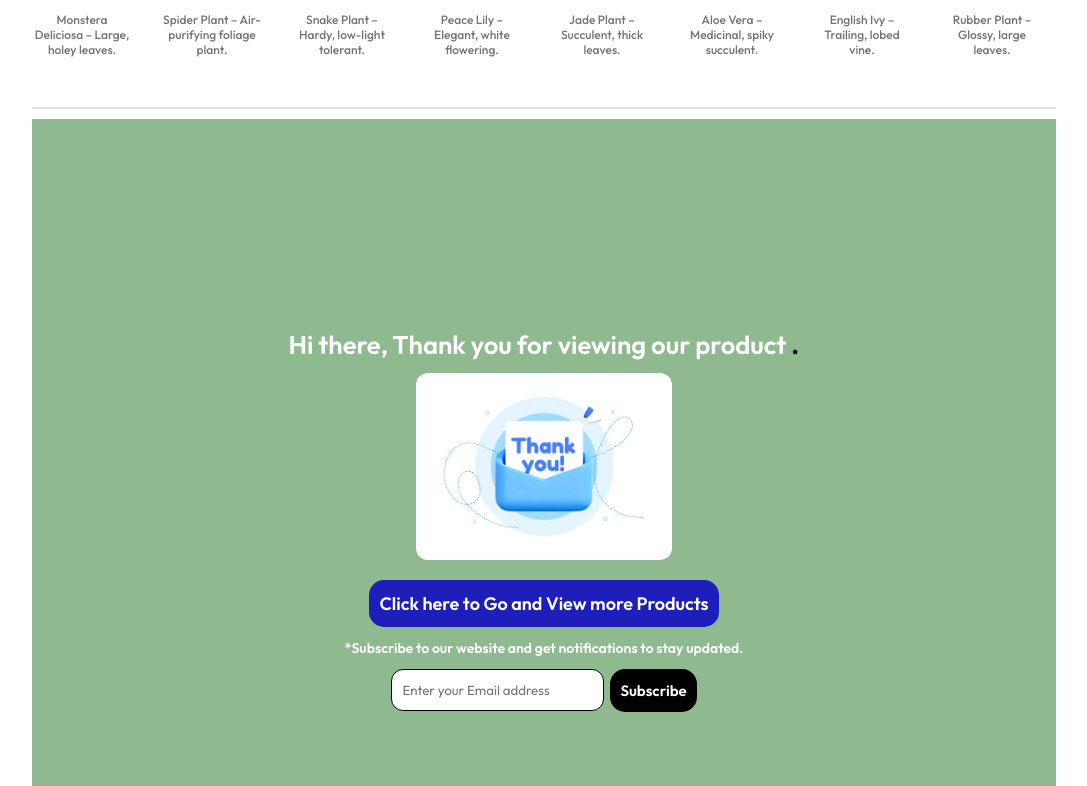
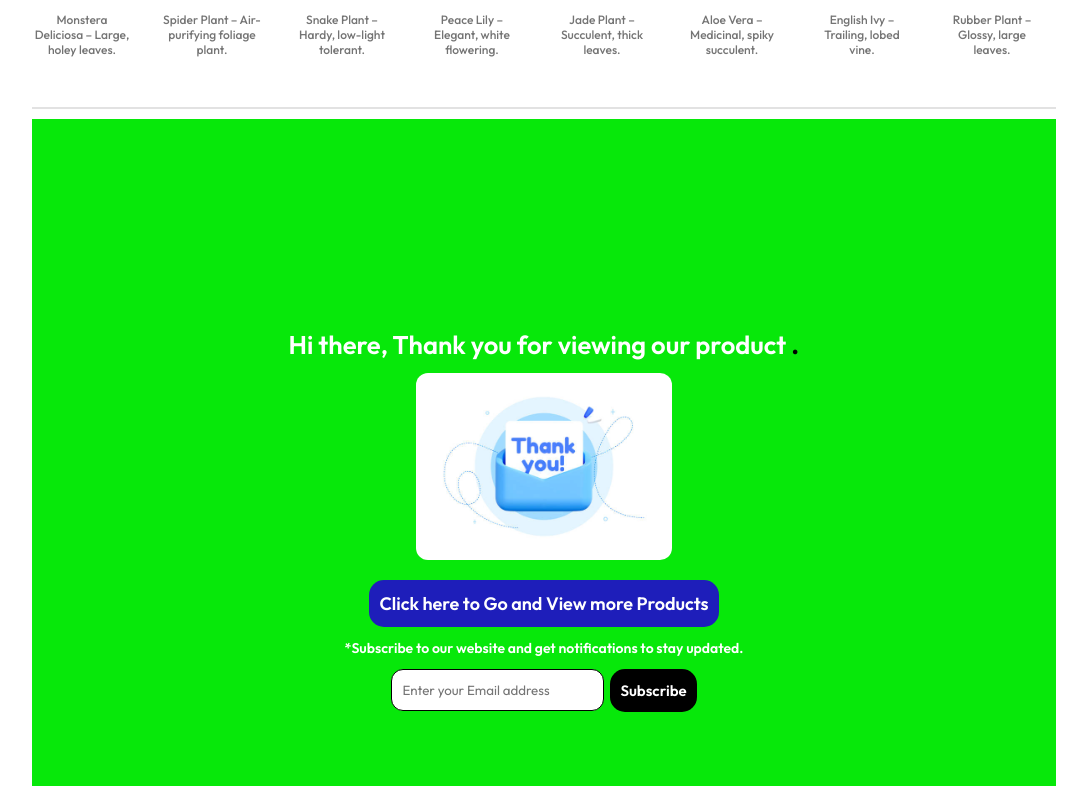
Before and after one commit to RupendraCHA/Easesmith_Assignment, a React (Vite) app in the folder E_Commerce_Listing_Page/: page /thankyou in a window 1280 px wide. Shown: the part 574-1360 px from the top of the page, without its empty margins (96-1183 px from the left). Built offline with nearby package versions, Linux system fonts and the light colour scheme.

Commit message:
Changes to thanking page styles

```diff
--- a/E_Commerce_Listing_Page/src/components/ThankyouPage/Thankyou.css
+++ b/E_Commerce_Listing_Page/src/components/ThankyouPage/Thankyou.css
@@ -1,6 +1,6 @@
 .thankyou{
     height: 100vh;
-    background-color: #8fba90;
+    background-color: #07e80a;
     display: flex;
     justify-content: space-around;
     align-items: center;
```
